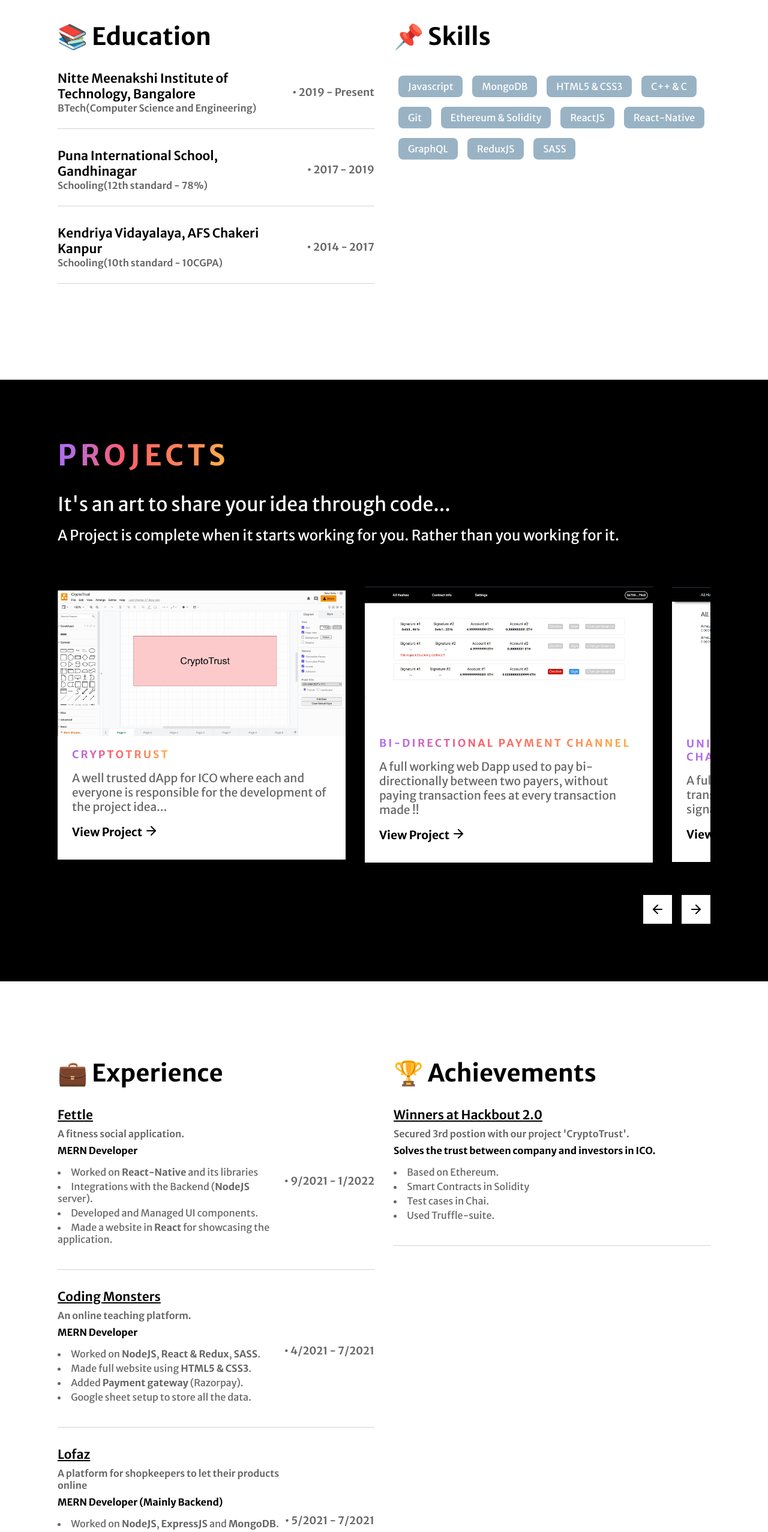
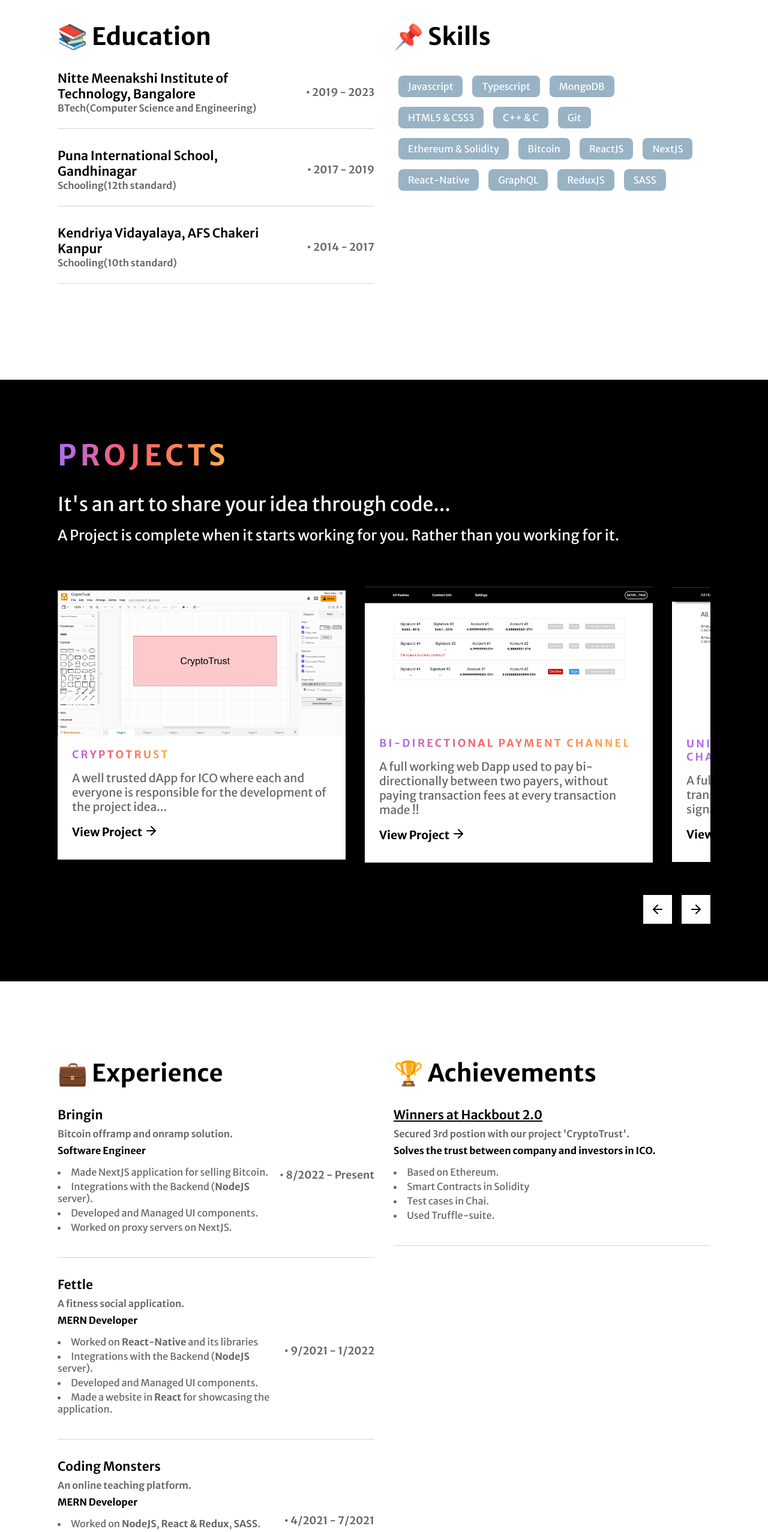
Before and after one commit to Rahul-sinha84/Portfolio, a React (Create React App) app: page / in a window 1280 px wide. Shown: the part 1020-3574 px from the top of the page at 60% size. Built offline with nearby package versions, Linux system fonts and the light colour scheme.

Commit message:
update work experience

```diff
--- a/src/pages/about.js
+++ b/src/pages/about.js
@@ -26,7 +26,7 @@ const about = () => {
               </div>
               <div className="about__lower--left__lower--item__container-2">
                 <div className="about__lower--left__lower--item__container-2--duration">
-                  • 2019 - Present
+                  • 2019 - 2023
                 </div>
               </div>
             </div>
@@ -36,7 +36,7 @@ const about = () => {
                   Puna International School, Gandhinagar
                 </div>
                 <div className="about__lower--left__lower--item__container-1--sub-title">
-                  Schooling(12th standard - 78%)
+                  Schooling(12th standard)
                 </div>
               </div>
               <div className="about__lower--left__lower--item__container-2">
@@ -51,7 +51,7 @@ const about = () => {
                   Kendriya Vidayalaya, AFS Chakeri Kanpur
                 </div>
                 <div className="about__lower--left__lower--item__container-1--sub-title">
-                  Schooling(10th standard - 10CGPA)
+                  Schooling(10th standard)
                 </div>
               </div>
               <div className="about__lower--left__lower--item__container-2">
@@ -66,6 +66,7 @@ const about = () => {
           <div className="about__lower--right__heading">📌 Skills</div>
           <div className="about__lower--right__lower">
             <div className="about__lower--right__lower--item">Javascript</div>
+            <div className="about__lower--right__lower--item">Typescript</div>
             <div className="about__lower--right__lower--item">MongoDB</div>
             <div className="about__lower--right__lower--item">HTML5 & CSS3</div>
             <div className="about__lower--right__lower--item">C++ & C</div>
@@ -73,7 +74,9 @@ const about = () => {
             <div className="about__lower--right__lower--item">
               Ethereum & Solidity
             </div>
+            <div className="about__lower--right__lower--item">Bitcoin</div>
             <div className="about__lower--right__lower--item">ReactJS</div>
+            <div className="about__lower--right__lower--item">NextJS</div>
             <div className="about__lower--right__lower--item">React-Native</div>
             <div className="about__lower--right__lower--item">GraphQL</div>
             <div className="about__lower--right__lower--item">ReduxJS</div>
--- a/src/pages/section.js
+++ b/src/pages/section.js
@@ -12,7 +12,45 @@ const section = () => {
             <div className="section__container--experience__container--item">
               <div className="section__container--experience__container--item__left">
                 <div className="section__container--experience__container--item__left--title">
-                  Fettle
+                  <a
+                    href="https://bringin.xyz"
+                    target="_blank"
+                    rel="noreferrer"
+                  >
+                    Bringin
+                  </a>
+                </div>
+                <div className="section__container--experience__container--item__left--sub-title">
+                  Bitcoin offramp and onramp solution.
+                </div>
+                <div className="section__container--experience__container--item__left--position">
+                  Software Engineer
+                  <ul>
+                    <li>Made NextJS application for selling Bitcoin.</li>
+                    <li>
+                      Integrations with the Backend (<b>NodeJS</b> server).
+                    </li>
+                    <li>Developed and Managed UI components. </li>
+                    <li>Worked on proxy servers on NextJS.</li>
+                  </ul>
+                </div>
+              </div>
+              <div className="section__container--experience__container--item__right">
+                <div className="section__container--experience__container--item__right--duration">
+                  • 8/2022 - Present
+                </div>
+              </div>
+            </div>
+            <div className="section__container--experience__container--item">
+              <div className="section__container--experience__container--item__left">
+                <div className="section__container--experience__container--item__left--title">
+                  <a
+                    href="https://www.fettle.plus/"
+                    target="_blank"
+                    rel="noreferrer"
+                  >
+                    Fettle
+                  </a>
                 </div>
                 <div className="section__container--experience__container--item__left--sub-title">
                   A fitness social application.
@@ -43,7 +81,13 @@ const section = () => {
             <div className="section__container--experience__container--item">
               <div className="section__container--experience__container--item__left">
                 <div className="section__container--experience__container--item__left--title">
-                  Coding Monsters
+                  <a
+                    href="https://www.linkedin.com/in/coding-monsters/"
+                    target="_blank"
+                    rel="noreferrer"
+                  >
+                    Coding Monsters
+                  </a>
                 </div>
                 <div className="section__container--experience__container--item__left--sub-title">
                   An online teaching platform.
@@ -74,7 +118,13 @@ const section = () => {
             <div className="section__container--experience__container--item">
               <div className="section__container--experience__container--item__left">
                 <div className="section__container--experience__container--item__left--title">
-                  Lofaz
+                  <a
+                    href="https://lofaz.com/"
+                    target="_blank"
+                    rel="noopener noreferrer"
+                  >
+                    Lofaz
+                  </a>
                 </div>
                 <div className="section__container--experience__container--item__left--sub-title">
                   A platform for shopkeepers to let their products online
--- a/src/sass/pages/_section.scss
+++ b/src/sass/pages/_section.scss
@@ -48,7 +48,14 @@
               font-size: 1.3rem;
               font-weight: 600;
               margin-bottom: 0.5rem;
-              text-decoration: underline;
+              text-decoration: none;
+              a {
+                color: black;
+                text-decoration: none;
+                &:hover {
+                  text-decoration: underline;
+                }
+              }
               @include respond(tab-land) {
                 font-size: 1rem;
               }
--- a/src/style/index.css
+++ b/src/style/index.css
@@ -608,7 +608,12 @@ body {
             font-size: 1.3rem;
             font-weight: 600;
             margin-bottom: 0.5rem;
-            text-decoration: underline; }
+            text-decoration: none; }
+            .section__container--experience__container--item__left--title a {
+              color: black;
+              text-decoration: none; }
+              .section__container--experience__container--item__left--title a:hover {
+                text-decoration: underline; }
             @media (max-width: 75em) {
               .section__container--experience__container--item__left--title {
                 font-size: 1rem; } }
```
